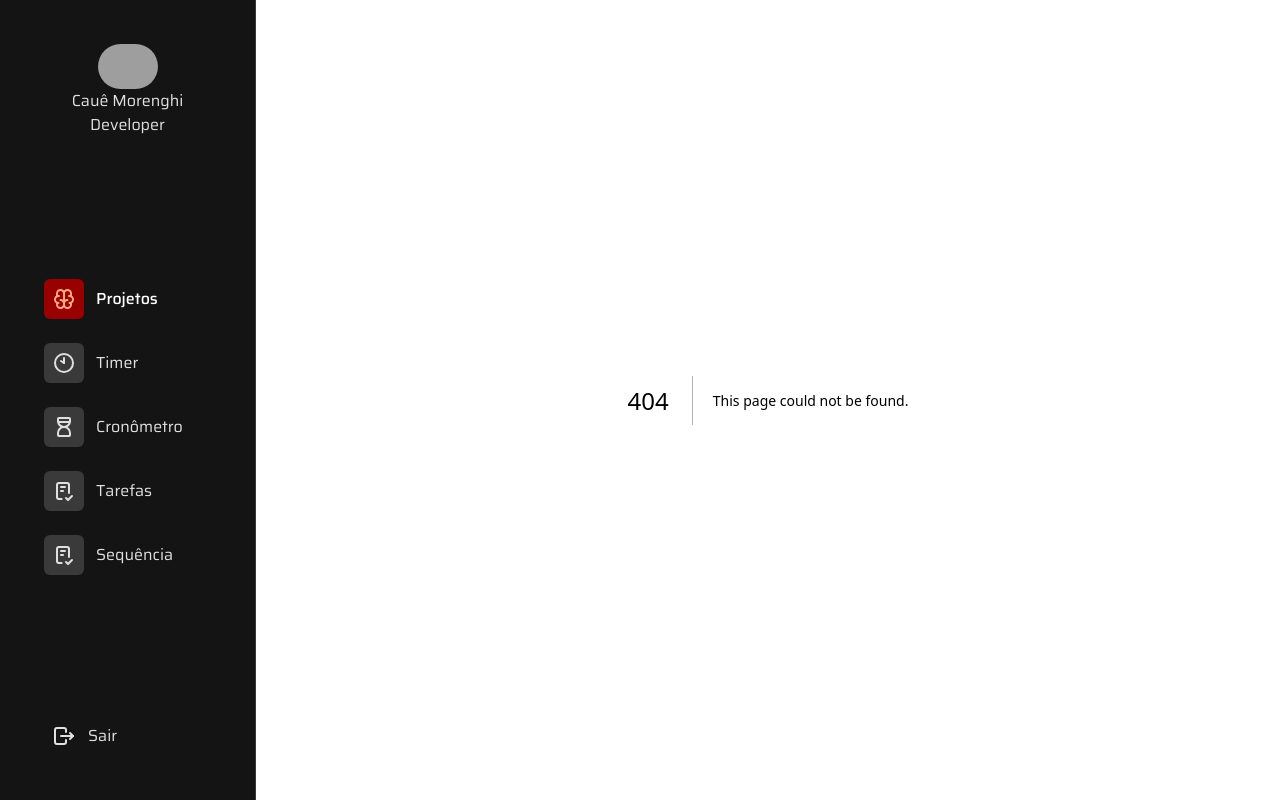
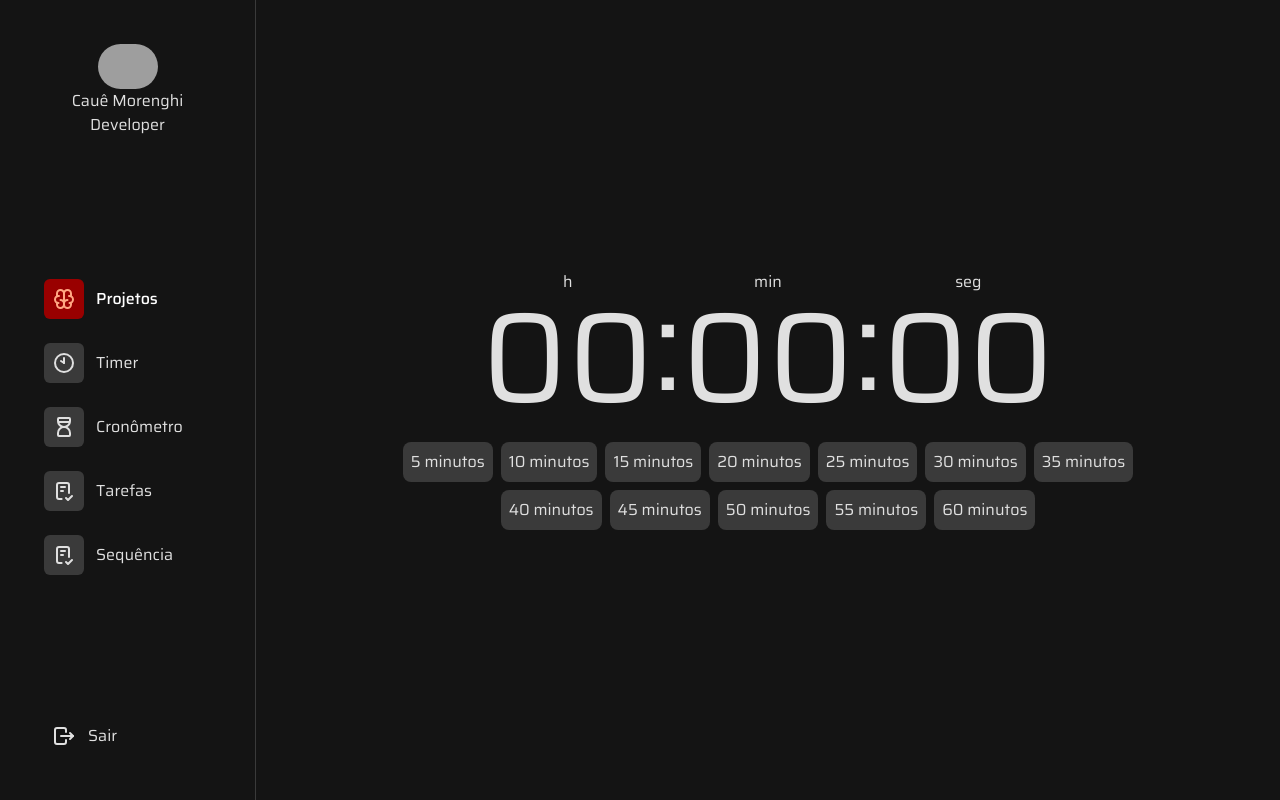
Before and after one commit to cauemorenghi14/pomodoro, a Next.js app: page /timer in a window 1280 px wide. Before the commit this address had no page. Built offline with nearby package versions, Linux system fonts and the light colour scheme; grey boxes are pictures that could not be loaded.

Commit message:
feat: Adicionar timer e cronômetro
Adiciona os componentes de cronômetro e timer

```diff
--- /dev/null
+++ b/src/components/Relogios/Cronometro.tsx
@@ -0,0 +1,72 @@
+import { useState, useEffect } from "react";
+import {IconPlayerPauseFilled, IconPlayerPlayFilled, IconRotateClockwise} from "@tabler/icons-react"
+
+const Cronometro = () => {
+  const [totalSegundos, settotalSegundos] = useState<number>(0);
+  const horas = Math.floor(totalSegundos / 3600)
+  const minutos = Math.floor((totalSegundos % 3600) / 60);
+  const segundos = totalSegundos % 60;
+
+  const [contando, setcontando] = useState<boolean>(false);
+  const [btnPausa, setbtnPausa] = useState<boolean>(false);
+  const [btnPlay, setbtnPlay] = useState<boolean>(true);
+
+  useEffect(() => {
+    if (contando) {
+        if (totalSegundos === 10) {
+            alert("O tempo acabou")
+            setcontando(false)
+        } else {
+            const timeout = setTimeout(() => {
+                    settotalSegundos(totalSegundos + 1)
+                }, 1000);
+                return () => clearTimeout(timeout)
+        }
+    }
+  }, [contando, totalSegundos]);
+
+  return (
+    <div className="w-full bg-fundoPrincipal h-screen flex items-center justify-center font-saira flex-col">
+      <div className="text-textosClaros flex items-center">
+      <div className="flex flex-col text-center ">
+            h
+            <span className="text-9xl">{horas.toString().padStart(2, "0")}</span>
+        </div>
+        <span className="text-9xl">:</span>
+        <div className="flex flex-col text-center ">
+            min
+            <span className="text-9xl">{minutos.toString().padStart(2, "0")}</span>
+        </div>
+        <span className="text-9xl">:</span>
+        <div className="flex flex-col text-center">
+            seg
+            <span className="text-9xl">{segundos.toString().padStart(2, "0")}</span>
+        </div>
+      </div>
+      <div className="flex gap-10">
+        {btnPlay &&
+            <IconPlayerPlayFilled size={70} className="bg-cinzaSecundario text-textosClaros p-3 rounded-full cursor-pointer" onClick={() => {
+                setcontando(true)
+                setbtnPlay(false)
+                setbtnPausa(true)
+            }}/>
+        }
+        {btnPausa &&
+            <IconPlayerPauseFilled size={70} className="bg-cinzaSecundario text-textosClaros p-3 rounded-full cursor-pointer" onClick={() => {
+                setcontando(false)
+                setbtnPausa(false)
+                setbtnPlay(true)
+            }}/>
+        }
+        <IconRotateClockwise size={70} className={`bg-cinzaSecundario text-textosClaros p-3 rounded-full ${totalSegundos === 0 ? 'cursor-not-allowed' : 'cursor-pointer'}`} onClick={() => {
+            settotalSegundos(0)
+            setcontando(false)
+            setbtnPausa(false)
+            setbtnPlay(true)
+        }}/>
+      </div>
+    </div>
+  );
+};
+
+export default Cronometro;
--- /dev/null
+++ b/src/components/Relogios/Timer.tsx
@@ -0,0 +1,119 @@
+import { useState, useEffect } from "react";
+import {
+  IconPlayerPauseFilled,
+  IconPlayerPlayFilled,
+  IconRotateClockwise,
+} from "@tabler/icons-react";
+
+const Timer = () => {
+  const [totalSegundos, settotalSegundos] = useState<number>(0);
+  const horas = Math.floor(totalSegundos / 3600);
+  const minutos = Math.floor((totalSegundos % 3600) / 60);
+  const segundos = totalSegundos % 60;
+
+  const [contando, setcontando] = useState<boolean>(false);
+  const [btnPausa, setbtnPausa] = useState<boolean>(false);
+  const [btnPlay, setbtnPlay] = useState<boolean>(false);
+  const [btnRestart, setbtnRestart] = useState<boolean>(false);
+
+  const btnsMinutos = [5, 10, 15, 20, 25, 30, 35, 40, 45, 50, 55, 60]
+
+  useEffect(() => {
+    if (contando) {
+      if (totalSegundos === 0) {
+        alert("O tempo acabou");
+        setcontando(false);
+        setbtnPausa(false)
+        setbtnRestart(false)
+      } else {
+        const timeout = setTimeout(() => {
+          settotalSegundos(totalSegundos - 1);
+        }, 1000);
+        return () => clearTimeout(timeout);
+      }
+    }
+  }, [contando, totalSegundos]);
+
+  return (
+    <div className="w-full bg-fundoPrincipal h-screen flex items-center justify-center font-saira flex-col">
+      <div className="text-textosClaros flex items-center">
+        <div className="flex flex-col text-center ">
+          h<span className="text-9xl">{horas.toString().padStart(2, "0")}</span>
+        </div>
+        <span className="text-9xl">:</span>
+        <div className="flex flex-col text-center ">
+          min
+          <span className="text-9xl">
+            {minutos.toString().padStart(2, "0")}
+          </span>
+        </div>
+        <span className="text-9xl">:</span>
+        <div className="flex flex-col text-center">
+          seg
+          <span className="text-9xl">
+            {segundos.toString().padStart(2, "0")}
+          </span>
+        </div>
+      </div>
+      <div className="flex gap-10">
+        {btnPlay && (
+          <IconPlayerPlayFilled
+            size={70}
+            className="bg-cinzaSecundario text-textosClaros p-3 rounded-full cursor-pointer"
+            onClick={() => {
+              setcontando(true);
+              setbtnPlay(false);
+              setbtnPausa(true);
+            }}
+          />
+        )}
+        {btnPausa && (
+          <IconPlayerPauseFilled
+            size={70}
+            className="bg-cinzaSecundario text-textosClaros p-3 rounded-full cursor-pointer"
+            onClick={() => {
+              setcontando(false);
+              setbtnPausa(false);
+              setbtnPlay(true);
+            }}
+          />
+        )}
+        {btnRestart &&
+            <IconRotateClockwise
+            size={70}
+            className={`bg-cinzaSecundario text-textosClaros p-3 rounded-full ${
+                totalSegundos === 0 ? "cursor-not-allowed" : "cursor-pointer"
+            }`}
+            onClick={() => {
+                settotalSegundos(0);
+                setcontando(false);
+                setbtnPausa(false);
+                setbtnRestart(false);
+                setbtnPlay(false)
+            }}
+            />
+        }
+      </div>
+      <div className="flex gap-2 mt-5 flex-wrap justify-center w-4/5">
+        {btnsMinutos.map(item => (
+                <button
+                    key={item}
+                    className="bg-cinzaSecundario text-textosClaros p-2 rounded-lg hover:bg-opacity-80"
+                    onClick={() => {
+                        settotalSegundos(item * 60)
+                        setbtnPausa(true)
+                        setbtnRestart(true)
+                        setcontando(true)
+                    }}
+                >
+                    {item} minutos
+                </button>
+            ))}
+      </div>
+      <div>
+      </div>
+    </div>
+  );
+};
+
+export default Timer;
--- a/src/pages/cronometro/index.tsx
+++ b/src/pages/cronometro/index.tsx
@@ -1,69 +1,9 @@
-import { useState, useEffect } from "react";
-import {IconPlayerPauseFilled, IconPlayerPlayFilled, IconRotateClockwise} from "@tabler/icons-react"
+import Cronometro from "@/components/Relogios/Cronometro";
 
 const PaginaCronometro = () => {
-  const [totalSegundos, settotalSegundos] = useState<number>(0);
-  const horas = Math.floor(totalSegundos / 3600)
-  const minutos = Math.floor((totalSegundos % 3600) / 60);
-  const segundos = totalSegundos % 60;
-
-  const [contando, setcontando] = useState<boolean>(false);
-  const [btnPausa, setbtnPausa] = useState<boolean>(false);
-  const [btnPlay, setbtnPlay] = useState<boolean>(true);
-
-  useEffect(() => {
-    if (contando) {
-        if (totalSegundos === 10) {
-            alert("O tempo acabou")
-            setcontando(false)
-        } else {
-            const timeout = setTimeout(() => {
-                    settotalSegundos(totalSegundos + 1)
-                }, 1000);
-                return () => clearTimeout(timeout)
-        }
-    }
-  }, [contando, totalSegundos]);
 
   return (
-    <div className="w-full bg-fundoPrincipal h-screen flex items-center justify-center font-saira flex-col">
-      <div className="text-textosClaros flex items-center">
-      <div className="flex flex-col text-center ">
-            h
-            <span className="text-9xl">{horas.toString().padStart(2, "0")}</span>
-        </div>
-        <span className="text-9xl">:</span>
-        <div className="flex flex-col text-center ">
-            min
-            <span className="text-9xl">{minutos.toString().padStart(2, "0")}</span>
-        </div>
-        <span className="text-9xl">:</span>
-        <div className="flex flex-col text-center">
-            seg
-            <span className="text-9xl">{segundos.toString().padStart(2, "0")}</span>
-        </div>
-      </div>
-      <div className="flex gap-10">
-        {btnPlay &&
-            <IconPlayerPlayFilled size={70} className="bg-cinzaSecundario text-textosClaros p-3 rounded-full cursor-pointer" onClick={() => {
-                setcontando(true)
-                setbtnPlay(false)
-                setbtnPausa(true)
-            }}/>
-        }
-        {btnPausa &&
-            <IconPlayerPauseFilled size={70} className="bg-cinzaSecundario text-textosClaros p-3 rounded-full cursor-pointer" onClick={() => {
-                setcontando(false)
-                setbtnPausa(false)
-                setbtnPlay(true)
-            }}/>
-        }
-        <IconRotateClockwise size={70} className={`bg-cinzaSecundario text-textosClaros p-3 rounded-full ${totalSegundos === 0 ? 'cursor-not-allowed' : 'cursor-pointer'}`} onClick={() => {
-            settotalSegundos(0)
-            setcontando(false)
-        }}/>
-      </div>
-    </div>
+    <Cronometro />
   );
 };
 
--- /dev/null
+++ b/src/pages/timer/index.tsx
@@ -0,0 +1,10 @@
+import Timer from "@/components/Relogios/Timer";
+
+const PaginaTimer = () => {
+
+    return (
+        <Timer />
+     );
+}
+
+export default PaginaTimer;
```
Also changed, not shown: src/pages/projetos/index.tsx (added), src/pages/sequencia/index.tsx (added), src/pages/tarefas/index.tsx (added).
